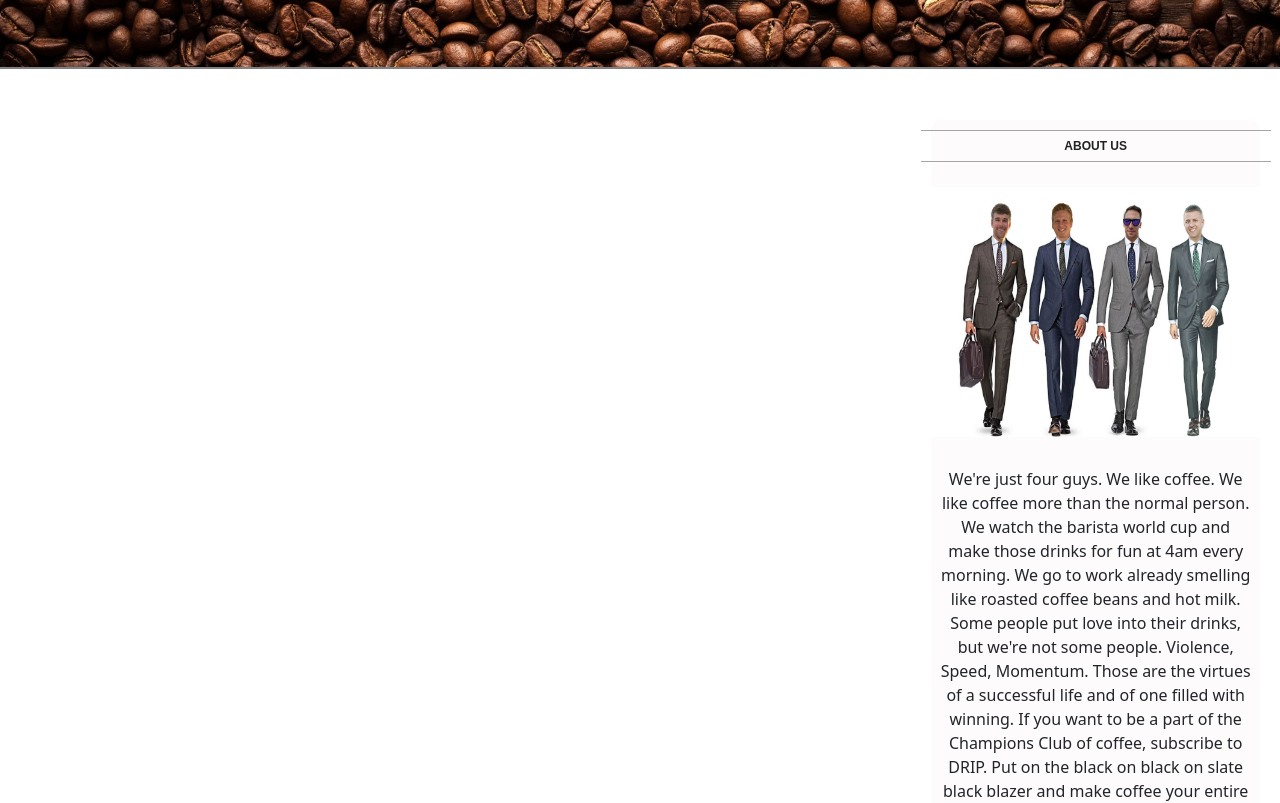
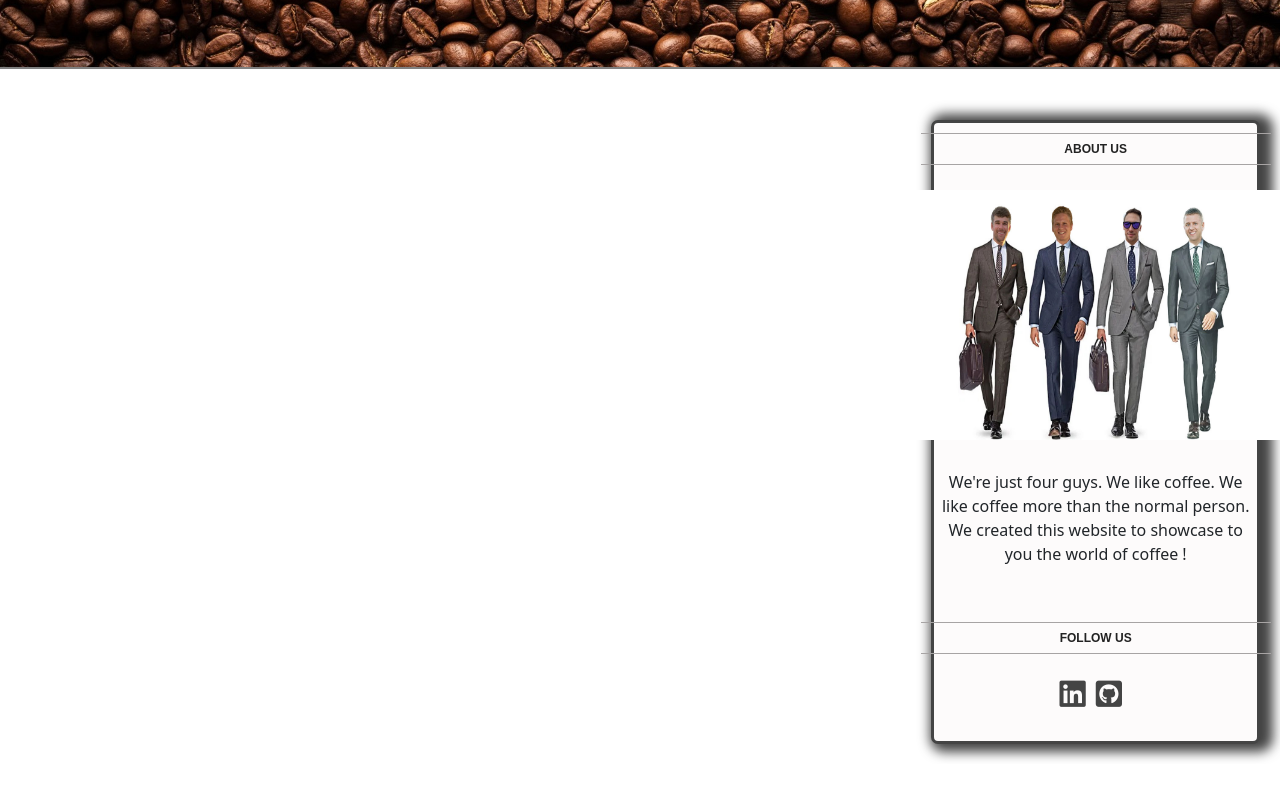
Before and after one commit to BennetWilson/drip-coffee-blog, a React (Create React App) app in the folder client/: page / in a window 1280 px wide. Shown: the part 780-1583 px from the top of the page. After the commit the page ends 1544 px from the top, so only its background shows below. Built offline with nearby package versions, Linux system fonts and the light colour scheme; no server answers; a web font is replaced by a local one.

Commit message:
Changes to about us styling and readme

```diff
--- a/client/src/components/sidebar/Sidebar.jsx
+++ b/client/src/components/sidebar/Sidebar.jsx
@@ -14,15 +14,7 @@ export default function Sidebar() {
         />
         <p className="sideBarP">
           We're just four guys. We like coffee. We like coffee more than the
-          normal person. We watch the barista world cup and make those drinks
-          for fun at 4am every morning. We go to work already smelling like
-          roasted coffee beans and hot milk. Some people put love into their
-          drinks, but we're not some people. Violence, Speed, Momentum. Those
-          are the virtues of a successful life and of one filled with winning.
-          If you want to be a part of the Champions Club of coffee, subscribe to
-          DRIP. Put on the black on black on slate black blazer and make coffee
-          your entire existence. Too hard core for you? Good. Get out of my
-          website. *Spits*
+          normal person. We created this website to showcase to you the world of coffee !
         </p>
       </div>
       {/* <div className="sideBarItem">
--- a/client/src/components/sidebar/sidebar.css
+++ b/client/src/components/sidebar/sidebar.css
@@ -4,6 +4,10 @@
   padding-bottom: 30px;
   background-color: #fdfbfb;
   border-radius: 10px;
+  border-style: solid;
+  border-color: #444;
+  box-shadow: 6px 1px 12px 7px #444;
+  border-radius: 7px;
   display: flex;
   flex-direction: column;
   align-items: center;
@@ -14,7 +18,7 @@
   align-items: center;
 }
 
-.sideBarTitle{
+.sideBarTitle {
   margin: 10px;
   padding: 5px;
   width: 350px;
@@ -31,8 +35,7 @@
 .sideBarImage {
   margin-top: 15px;
   width: 370px;
-    height:250px
-
+  height: 250px;
 }
 
 .sideBarP {
```
Also changed, not shown: 1 other file (tests, documents, lock files or other folders). Lines whose indentation alone changed are shown as unchanged.
